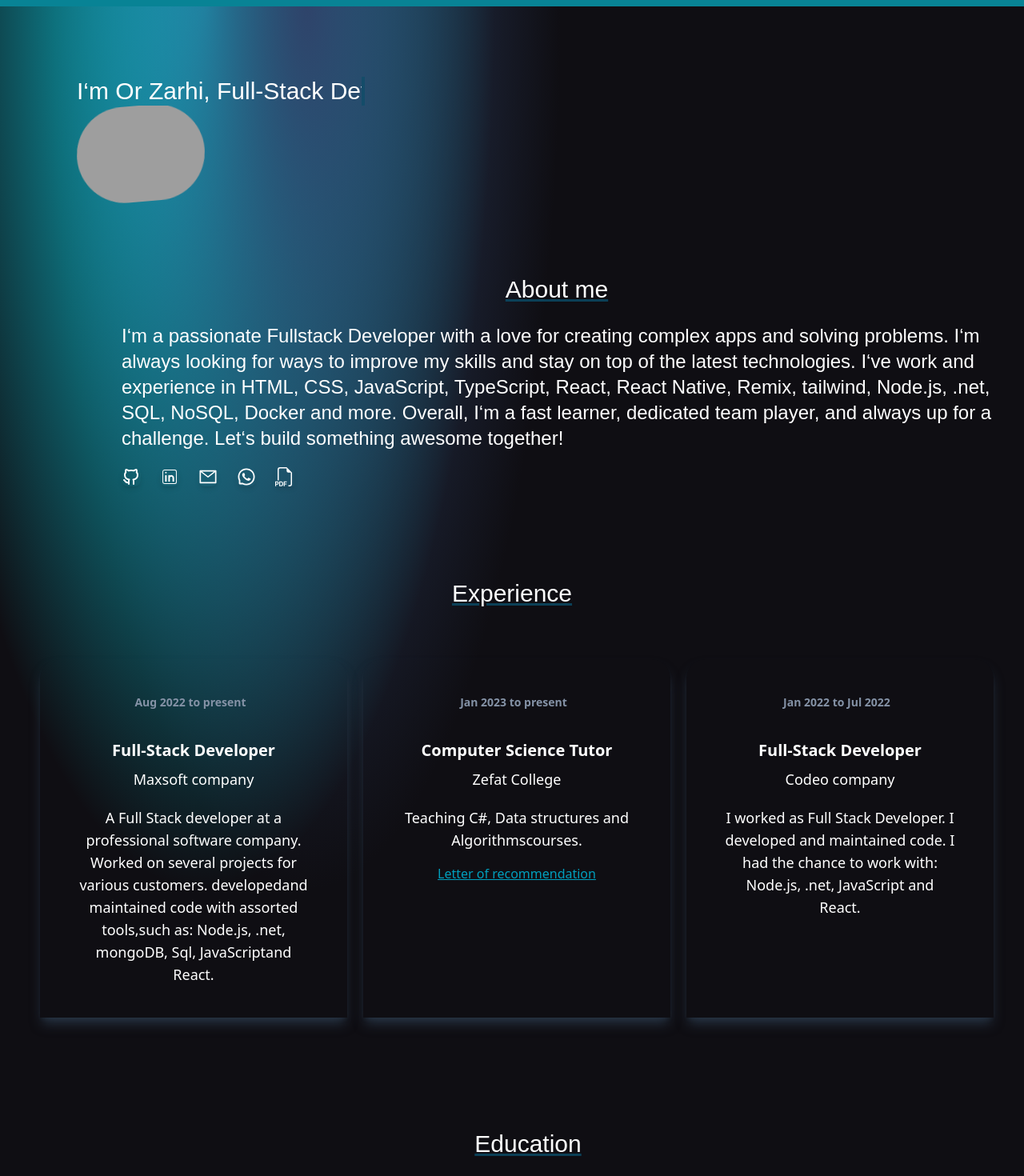
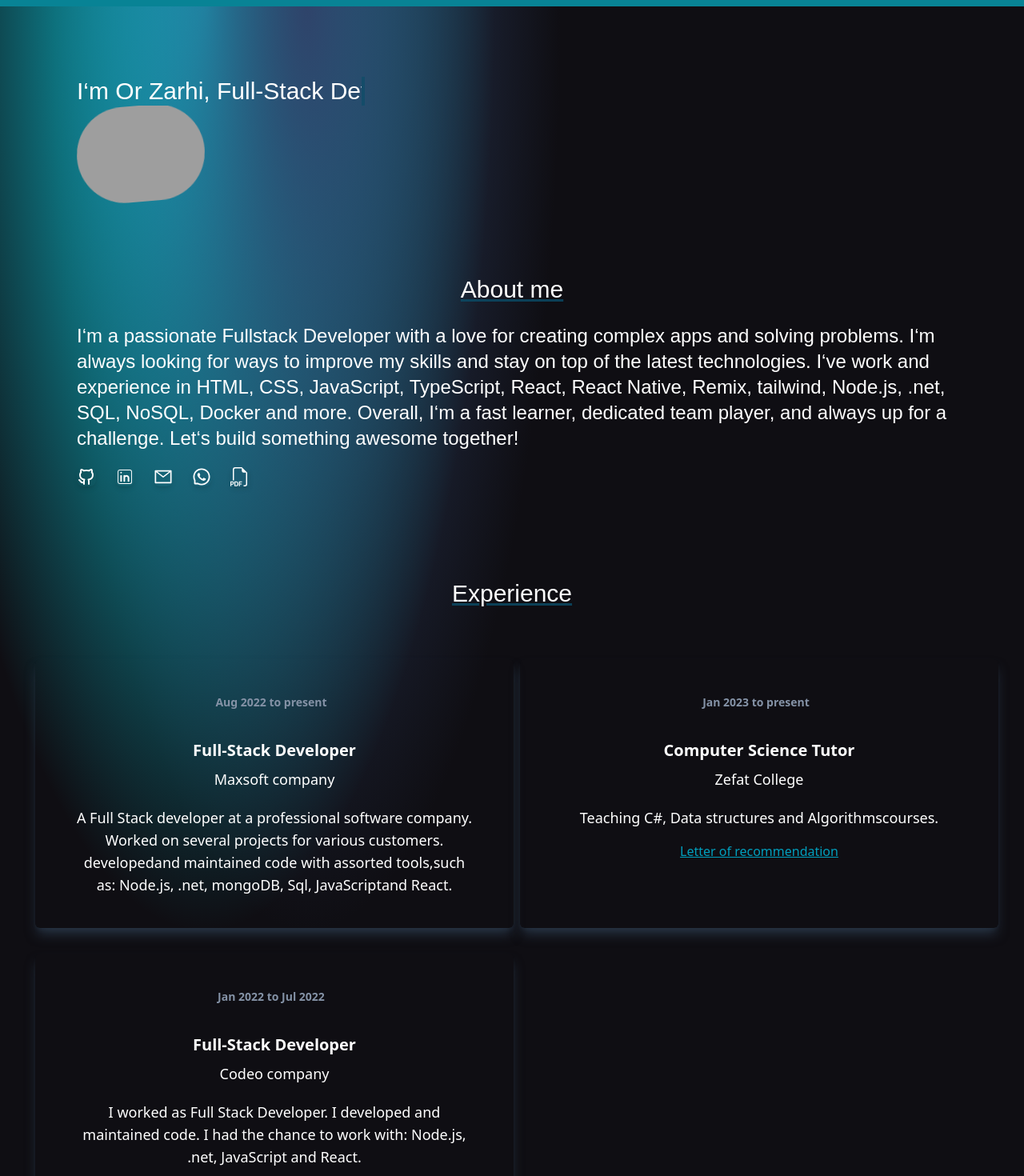
Before and after one commit to orzarhi/Portfolio, a React (Vite) app: page / in a window 1280 px wide. Shown: the top 1470 px of the page at 80% size. Built offline with nearby package versions, Linux system fonts and the light colour scheme; grey boxes are pictures that could not be loaded; a web font is replaced by a local one.

Commit message:
Added motion and fixed bugs

```diff
--- a/package.json
+++ b/package.json
@@ -15,6 +15,7 @@
     "react": "^18.2.0",
     "react-dom": "^18.2.0",
     "react-icons": "^4.8.0",
+    "react-intersection-observer": "^9.4.3",
     "react-lazy-load-image-component": "^1.5.6",
     "react-toastify": "^9.1.2"
   },
--- a/src/components/About.jsx
+++ b/src/components/About.jsx
@@ -4,28 +4,31 @@ import { TbBrandGithub } from "react-icons/tb"
 import { CiLinkedin } from "react-icons/ci"
 import { AiOutlineMail, AiOutlineWhatsApp } from "react-icons/ai"
 import { BsFiletypePdf } from "react-icons/bs"
-import { motion, useMotionValue, useTransform } from 'framer-motion';
 import { LazyLoadImage } from 'react-lazy-load-image-component';
 import 'react-lazy-load-image-component/src/effects/blur.css';
+import { motion } from "framer-motion";
 
 export const About = () => {
-    const blockVariants = {
+    const divVariants = {
         initial: {
-            rotate: 0,
+            x: "100vw",
         },
-        target: {
-            rotate: 360,
+        animate: {
+            x: 0,
+            transition: {
+                duration: 3.5,
+                ease: "easeInOut",
+            },
         },
     };
-    const rotate = useMotionValue(0);
-    const scale = useTransform(rotate, [0, 1], [0, 1]);
+
     return (
-        <div className="flex font-electrolize text-white justify-start p-24 lg:grid sm:w-full sm:p-5">
+        <div className="flex justify-start p-24 text-white font-electrolize lg:grid sm:w-full sm:p-5">
             <div className="h-36 sm:-ml-2 w-max">
-                <h1 className="animate-typing overflow-hidden  whitespace-nowrap border-r-4 border-r-white text-5xl lg:text-3xl sm:text-2xl ">
+                <h1 className="overflow-hidden text-5xl border-r-4 animate-typing whitespace-nowrap border-r-white lg:text-3xl sm:text-2xl ">
                     I&lsquo;m Or Zarhi, Full-Stack Developer
                 </h1>
-                <div className="w-max relative max-w-xs overflow-hidden bg-cover bg-no-repeat">
+                <div className="relative max-w-xs overflow-hidden bg-no-repeat bg-cover w-max">
                     <LazyLoadImage
                         alt="image-or"
                         effect="blur"
@@ -33,25 +36,15 @@ export const About = () => {
                         src={image} />
                 </div>
             </div>
-            <div className="ml-14 w-2/5 lg:w-full sm:ml-0 sm:w-full sm:p-2">
+            <div className="w-2/5 ml-14 lg:w-full sm:ml-0 sm:w-full sm:p-2 lg:ml-0">
 
                 <motion.div
-                    style={{
-
-                        borderRadius: '10px',
-                        rotate,
-                        scale,
-                    }}
-                    variants={blockVariants}
+                    variants={divVariants}
                     initial="initial"
-                    animate="target"
-                    transition={{
-                        ease: 'easeInOut',
-                        duration: 4,
-                    }}
+                    animate="animate"
                 >
                     <div className="lg:mt-10 lg:flex lg:justify-center">
-                        <span className="text-3xl mt-16 underline decoration-blue-dark/80">
+                        <span className="mt-16 text-3xl underline decoration-blue-dark/80">
                             About me
                         </span>
                     </div>
@@ -61,16 +54,17 @@ export const About = () => {
                         I&lsquo;ve work and  experience in HTML, CSS, JavaScript, TypeScript, React, React Native, Remix, tailwind, Node.js, .net, SQL, NoSQL, Docker and more.
                         Overall, I&lsquo;m a fast learner, dedicated team player, and always up for a challenge. Let&lsquo;s build something awesome together!
                     </span>
-                    <div className="flex justify-start text-2xl mt-5 sm:justify-center">
+                    <div className="flex justify-start mt-5 text-2xl sm:justify-center">
                         <a target="_blank" href="https://github.com/orzarhi"> <TbBrandGithub className="contact-items" /></a>
                         <a target="_blank" href="https://www.linkedin.com/in/or-zarhi/"><CiLinkedin className="ml-6 contact-items" /></a>
                         <a target="_blank" href="mailto:or.zarhi11@gmail.com">  <AiOutlineMail className="ml-6 contact-items" /></a>
                         <a target="_blank" href="https://api.whatsapp.com/send/?phone=972523638638&text=שלום אור זרחי,&type=phone_number&app_absent=0"> <AiOutlineWhatsApp className="ml-6 contact-items" /></a>
-                        <a href="Or Zarhi-CV.pdf" download="Or Zarhi-CV.pdf"> <BsFiletypePdf className="ml-6 cursor-pointer shadow-md hover:shadow-blue" /></a>
+                        <a href="Or Zarhi-CV.pdf" download="Or Zarhi-CV.pdf"> <BsFiletypePdf className="ml-6 shadow-md cursor-pointer hover:shadow-blue" /></a>
                     </div>
+
                 </motion.div>
             </div>
-        </div>
+        </div >
 
 
 
--- a/src/components/Card.jsx
+++ b/src/components/Card.jsx
@@ -4,13 +4,13 @@
 export const Card = ({ title, section, place, date, recommendation }) => {
     return (
         <>
-            <div className="w-4/5 max-w-sm p-6 m-3 text-center duration-300 shadow-lg shadow-grey-dark border-gray rounded-t-3xl hover:shadow-gray xl:w-full text-white">
+            <div className="w-4/5 max-w-sm p-6 m-3 text-center text-white duration-300 rounded-md shadow-lg shadow-grey-dark border-gray hover:shadow-gray xl:w-full lg:max-w-none ">
                 <div className="px-6 pt-4 pb-2">
-                    <span className="inline-block bg-gray-200 rounded-full px-3 py-1 text-sm font-semibold text-gray mr-2 mb-2">{date}</span>
+                    <span className="inline-block px-3 py-1 mb-2 mr-2 text-sm font-semibold bg-gray-200 rounded-full text-gray">{date}</span>
                 </div>
 
                 <div className="px-6 py-4">
-                    <div className="font-bold text-xl mb-2">
+                    <div className="mb-2 text-xl font-bold">
                         <span>{title}</span>
                     </div>
 
@@ -18,12 +18,12 @@ export const Card = ({ title, section, place, date, recommendation }) => {
                         <span >{place}</span>
                     </div>
 
-                    <p className="text-gray-700 text-lg">
+                    <p className="text-lg text-gray-700">
                         {section}
                     </p>
                 </div>
 
-                <a className="text-blue underline" target="_blank" href="https://fuchsia-madeline-16.tiiny.site">{recommendation}</a>
+                <a className="underline text-blue" target="_blank" href="https://fuchsia-madeline-16.tiiny.site">{recommendation}</a>
             </div>
         </>
 
--- a/src/components/Experience.jsx
+++ b/src/components/Experience.jsx
@@ -3,12 +3,12 @@ import { Card } from "./Card"
 export const Experience = () => {
     return (
         <>
-            <div className="flex justify-center font-electrolize text-white mt-5">
+            <div className="flex justify-center text-white lg:mt-5 font-electrolize sm:mt-44">
                 <span className="text-3xl underline decoration-blue-dark/80 ">
                     Experience
                 </span>
             </div>
-            <div className="grid justify-items-center grid-cols-3 gap-2 p-8 xl:grid-cols-3 md:grid-cols-1 md:justify-items-center mt-5 ml-3 md:ml-0 sm:w-full md:mt-2 sm:-mt-5">
+            <div className="grid grid-cols-3 gap-2 p-8 mt-5 ml-3 justify-items-center xl:grid-cols-3 lg:grid-cols-2 md:grid-cols-1 md:justify-items-center md:ml-0 sm:w-full md:mt-2 sm:-mt-5">
                 <Card place={"Maxsoft company"} title={"Full-Stack Developer"} date={"Aug 2022 to present"} section={"A Full Stack developer at a professional software company. Worked on several projects for various customers. developedand maintained code with assorted tools,such as: Node.js, .net, mongoDB, Sql, JavaScriptand React."} />
                 <Card place={"Zefat College"} title={"Computer Science Tutor"} date={"Jan 2023 to present"} section={"Teaching C#, Data structures and Algorithmscourses."} recommendation={"Letter of recommendation"} />
                 <Card place={"Codeo company"} title={"Full-Stack Developer"} date={"Jan 2022 to Jul 2022"} section={"I worked as Full Stack Developer. I developed and maintained code. I had the chance to work with: Node.js, .net, JavaScript and React."} />
--- a/src/components/Technologies.jsx
+++ b/src/components/Technologies.jsx
@@ -12,15 +12,12 @@ import csharp from "../assets/images/csharp.png"
 import zustand from "../assets/images/zustand.png"
 
 export const Technologies = () => {
-
-
     return (
-        <div className="font-electrolize text-white w-full mt-24">
+        <div className="w-full mt-24 text-white font-electrolize">
             <div className="flex justify-center">
-                <span className="text-3xl underline decoration-blue-dark/80 mt-5">My favorite technologies</span>
+                <span className="mt-5 text-3xl underline decoration-blue-dark/80">My favorite technologies</span>
             </div>
-
-            <div className="grid justify-items-center grid-cols-4 gap-y-10 ml-24 mt-5 p-8 xl:full sm:ml-0">
+            <div className="grid grid-cols-4 p-8 mt-5 ml-24 justify-items-center gap-y-10 xl:full sm:ml-0">
                 <img src={zustand} className="w-24 image-items " />
                 <img src={css} className="w-12 image-items" />
                 <img src={csharp} className="w-12 image-items" />
@@ -34,6 +31,7 @@ export const Technologies = () => {
                 <img src={reactQury} className="w-12 image-items" />
                 <img src={html} className="w-12 image-items" />
             </div>
+
         </div >
 
     )
```
Also changed, not shown: src/components/Contact.jsx (+35 -8 lines), 1 other file (tests, documents, lock files or other folders).
